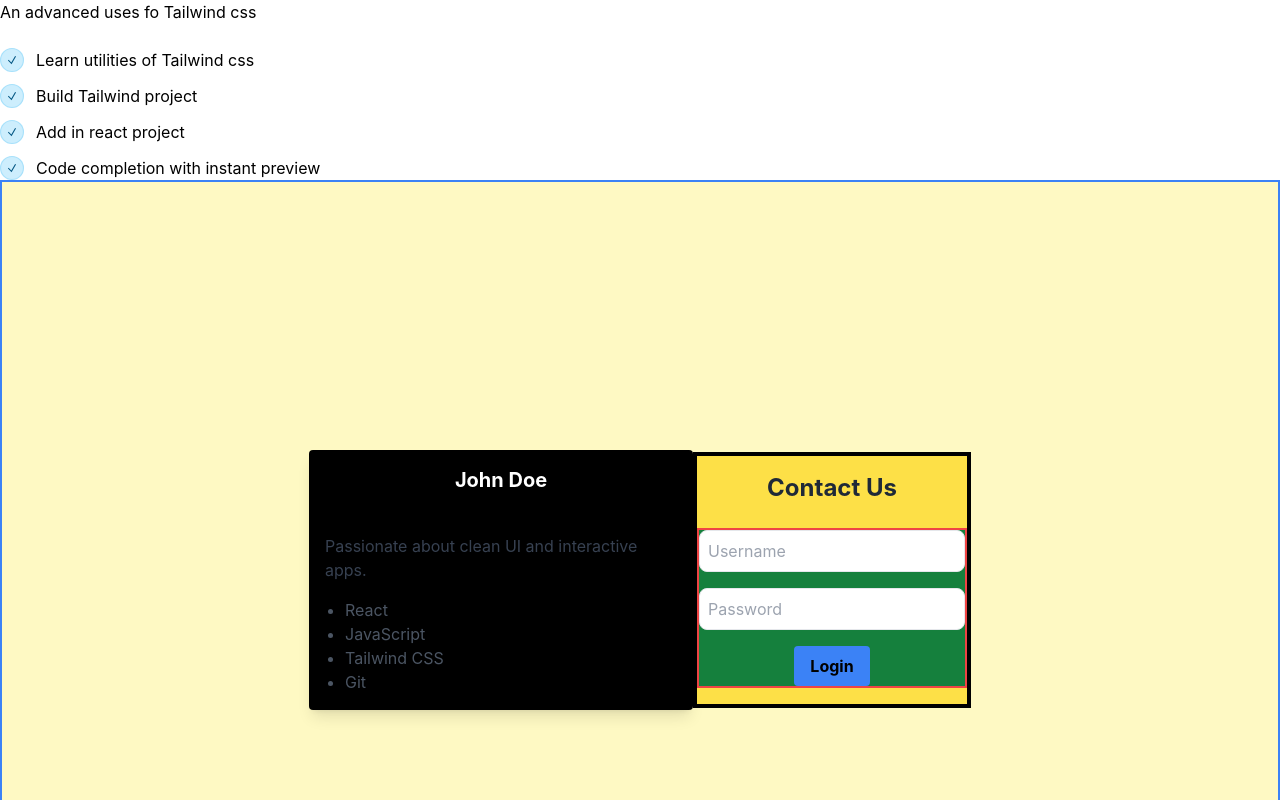
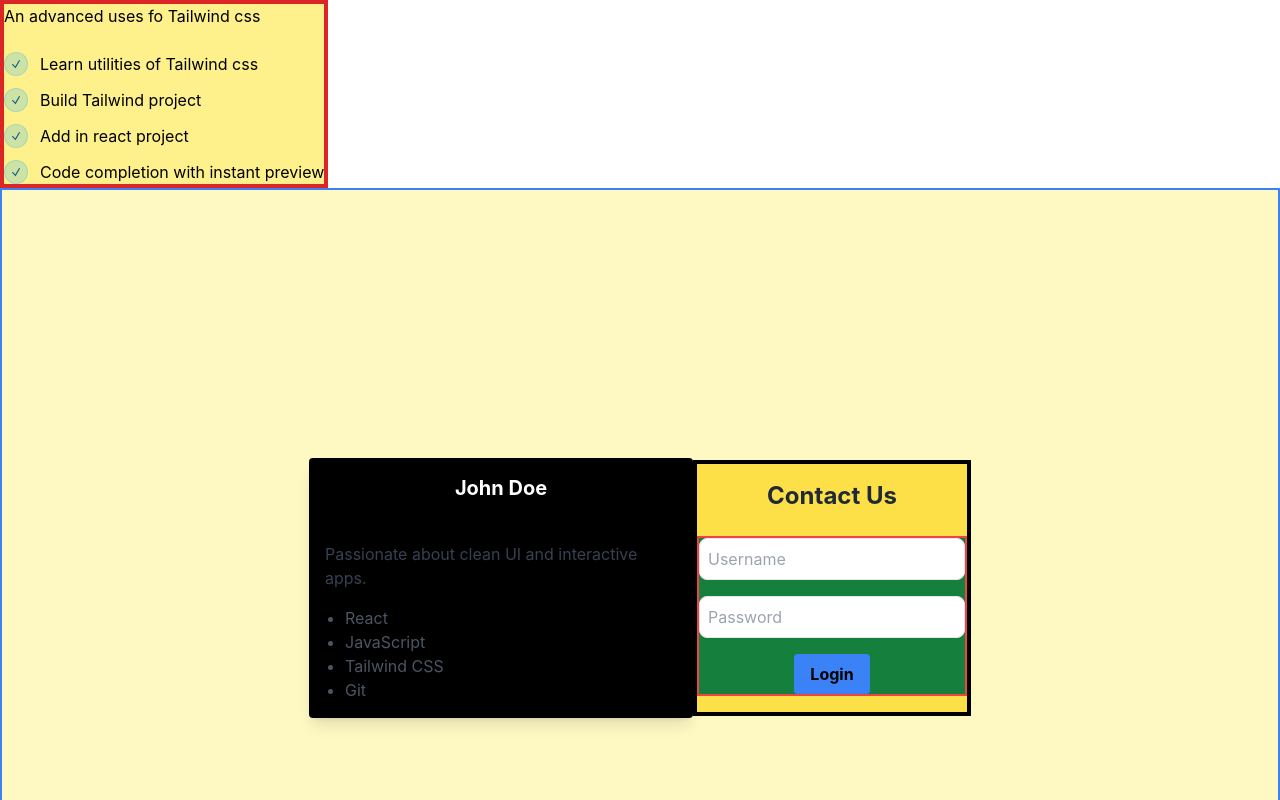
Before and after one commit to karan-maurya2/react-tailwind-smartapp, a React (Vite) app: page / in a window 1280 px wide. Shown: the top 800 px of the page. Built offline with nearby package versions, Linux system fonts and the light colour scheme.

Commit message:
code updated

```diff
--- a/src/components/BulletCard.jsx
+++ b/src/components/BulletCard.jsx
@@ -4,7 +4,7 @@
 function BulletCard(){
 
 return(
-    <div className="space-y-6">
+    <div className="space-y-6  bg-yellow-200 border-4 border-red-600">
         <p>An advanced uses fo Tailwind css</p>
         <ul className="space-y-3">
           <li className="flex">
```
